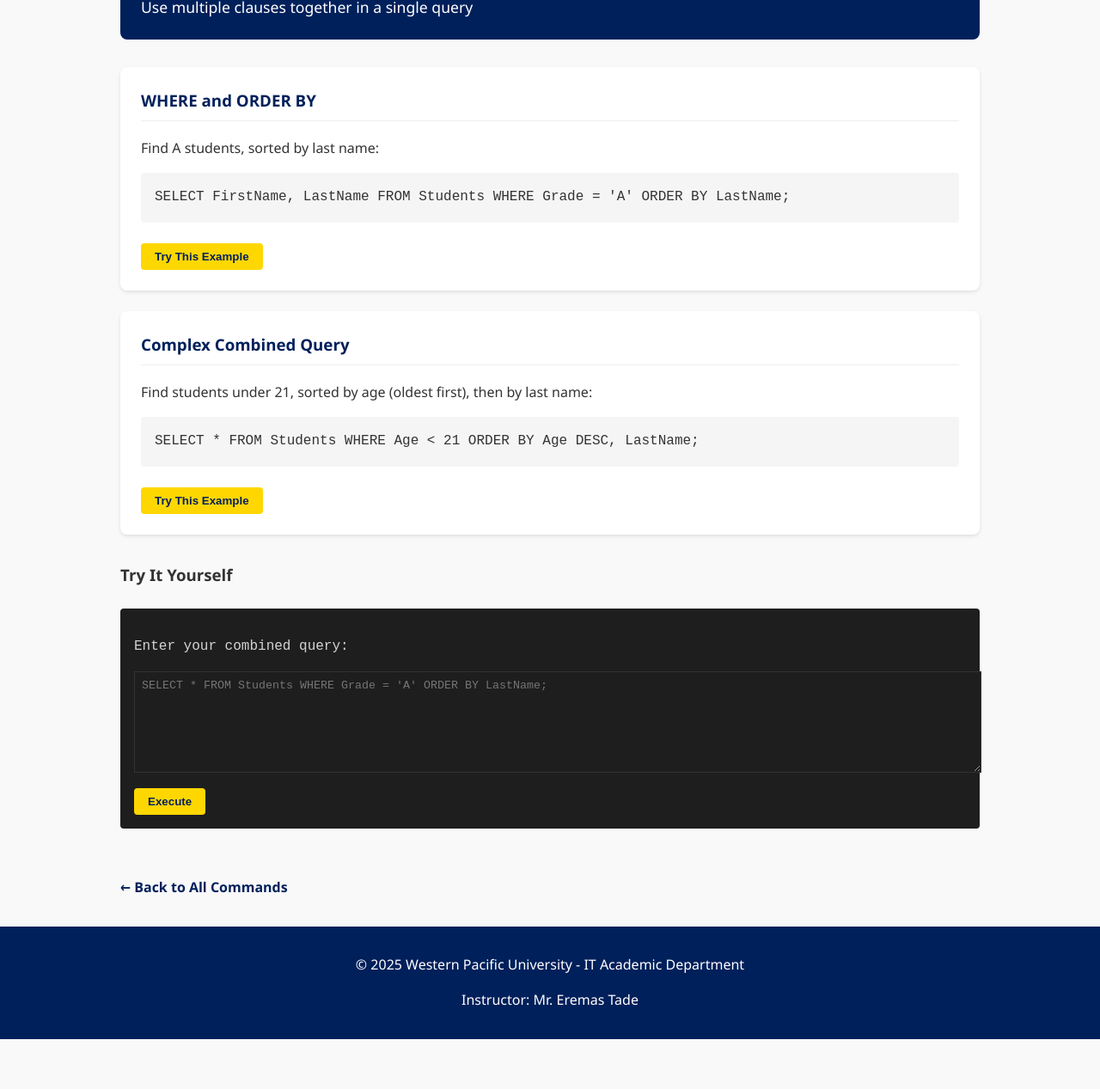
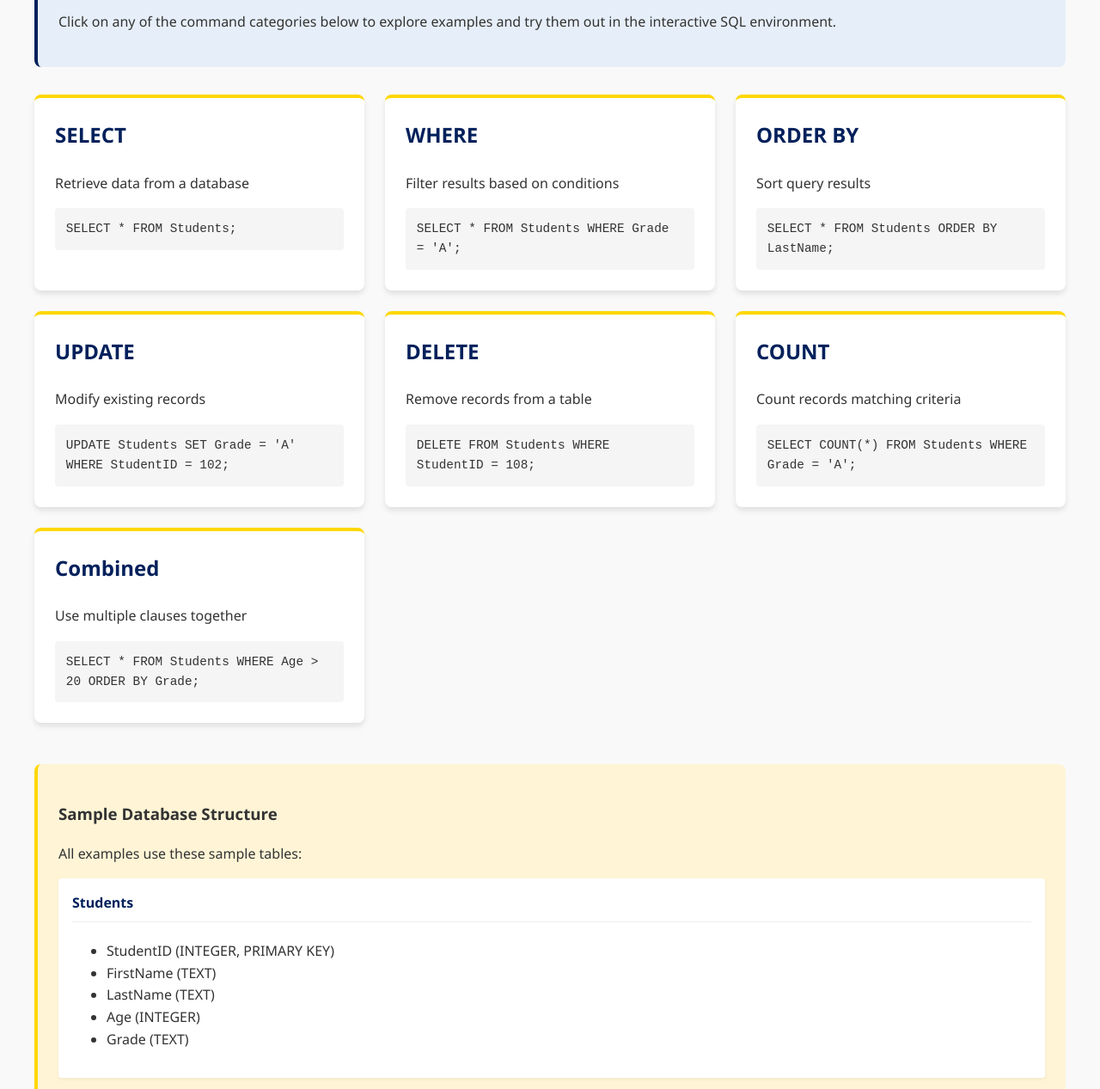
Before and after one commit to mr-etade/sql-learning-tool, a plain HTML site: page index.html in a window 1280 px wide. Shown: the part 371-1638 px from the top of the page at 86% size. Before the commit the page ends 1580 px from the top, so only its background shows below. Drawn offline with Linux system fonts and the light colour scheme.

Commit message:
Update index.html

```diff
--- a/index.html
+++ b/index.html
@@ -3,59 +3,107 @@
 <head>
     <meta charset="UTF-8">
     <meta name="viewport" content="width=device-width, initial-scale=1.0">
-    <title>Combined SQL Clauses - SQL Learning</title>
+    <title>SQL Command Learning - CMN115/CBS105: Introduction to Programming</title>
     <link rel="stylesheet" href="styles.css">
 </head>
 <body>
     <header>
         <div class="logo-container">
-            <h1>Western Pacific University</h1>
-            <h2>Declarative Programming Paradigm</h2>
-            <h3>CMN115/CBS105 - Introduction to Programming</h3>
+            <h1>CMN115/CBS105: Introduction to Programming</h1>
+            <h2>Week 11 - Declarative Programming</h2>
         </div>
     </header>
 
-    <main class="command-page">
-        <div class="command-header">
-            <h2>Combined SQL Clauses</h2>
-            <p>Use multiple clauses together in a single query</p>
-        </div>
+    <main>
+        <section class="intro">
+            <h2>SQL Command Learning Tool</h2>
+            <p>Welcome to the SQL command learning tool for this weeks topic, Declarative Programming. This interactive resource will help you practice and understand the basic SQL commands covered in your lectures.</p>
+            <p>Click on any of the command categories below to explore examples and try them out in the interactive SQL environment.</p>
+        </section>
 
-        <section class="sql-examples">
-            <div class="example">
-                <h3>WHERE and ORDER BY</h3>
-                <p>Find A students, sorted by last name:</p>
-                <div class="sql-code">
-                    SELECT FirstName, LastName FROM Students
-                    WHERE Grade = 'A'
-                    ORDER BY LastName;
+        <section class="command-grid">
+            <div class="command-card" onclick="location.href='select.html';">
+                <h3>SELECT</h3>
+                <p>Retrieve data from a database</p>
+                <div class="example-preview">
+                    <code>SELECT * FROM Students;</code>
                 </div>
-                <button class="try-button" onclick="document.querySelector('.sql-editor textarea').value = 'SELECT FirstName, LastName FROM Students WHERE Grade = \'A\' ORDER BY LastName;'">Try This Example</button>
             </div>
 
-            <div class="example">
-                <h3>Complex Combined Query</h3>
-                <p>Find students under 21, sorted by age (oldest first), then by last name:</p>
-                <div class="sql-code">
-                    SELECT * FROM Students
-                    WHERE Age < 21
-                    ORDER BY Age DESC, LastName;
+            <div class="command-card" onclick="location.href='where.html';">
+                <h3>WHERE</h3>
+                <p>Filter results based on conditions</p>
+                <div class="example-preview">
+                    <code>SELECT * FROM Students WHERE Grade = 'A';</code>
                 </div>
-                <button class="try-button" onclick="document.querySelector('.sql-editor textarea').value = 'SELECT * FROM Students WHERE Age < 21 ORDER BY Age DESC, LastName;'">Try This Example</button>
+            </div>
+
+            <div class="command-card" onclick="location.href='orderby.html';">
+                <h3>ORDER BY</h3>
+                <p>Sort query results</p>
+                <div class="example-preview">
+                    <code>SELECT * FROM Students ORDER BY LastName;</code>
+                </div>
+            </div>
+
+            <div class="command-card" onclick="location.href='update.html';">
+                <h3>UPDATE</h3>
+                <p>Modify existing records</p>
+                <div class="example-preview">
+                    <code>UPDATE Students SET Grade = 'A' WHERE StudentID = 102;</code>
+                </div>
+            </div>
+
+            <div class="command-card" onclick="location.href='delete.html';">
+                <h3>DELETE</h3>
+                <p>Remove records from a table</p>
+                <div class="example-preview">
+                    <code>DELETE FROM Students WHERE StudentID = 108;</code>
+                </div>
+            </div>
+
+            <div class="command-card" onclick="location.href='count.html';">
+                <h3>COUNT</h3>
+                <p>Count records matching criteria</p>
+                <div class="example-preview">
+                    <code>SELECT COUNT(*) FROM Students WHERE Grade = 'A';</code>
+                </div>
+            </div>
+
+            <div class="command-card" onclick="location.href='combined.html';">
+                <h3>Combined</h3>
+                <p>Use multiple clauses together</p>
+                <div class="example-preview">
+                    <code>SELECT * FROM Students WHERE Age > 20 ORDER BY Grade;</code>
+                </div>
             </div>
         </section>
 
-        <section class="sql-practice">
-            <h3>Try It Yourself</h3>
-            <div class="sql-editor">
-                <p>Enter your combined query:</p>
-                <textarea placeholder="SELECT * FROM Students WHERE Grade = 'A' ORDER BY LastName;"></textarea>
-                <button>Execute</button>
-                <div class="results"></div>
+        <section class="database-info">
+            <h3>Sample Database Structure</h3>
+            <p>All examples use these sample tables:</p>
+
+            <div class="table-definition">
+                <h4>Students</h4>
+                <ul>
+                    <li>StudentID (INTEGER, PRIMARY KEY)</li>
+                    <li>FirstName (TEXT)</li>
+                    <li>LastName (TEXT)</li>
+                    <li>Age (INTEGER)</li>
+                    <li>Grade (TEXT)</li>
+                </ul>
+            </div>
+
+            <div class="table-definition">
+                <h4>Courses</h4>
+                <ul>
+                    <li>CourseID (TEXT, PRIMARY KEY)</li>
+                    <li>CourseName (TEXT)</li>
+                    <li>Credits (INTEGER)</li>
+                    <li>Department (TEXT)</li>
+                </ul>
             </div>
         </section>
-
-        <a href="index.html" class="back-link">← Back to All Commands</a>
     </main>
 
     <footer>
```
